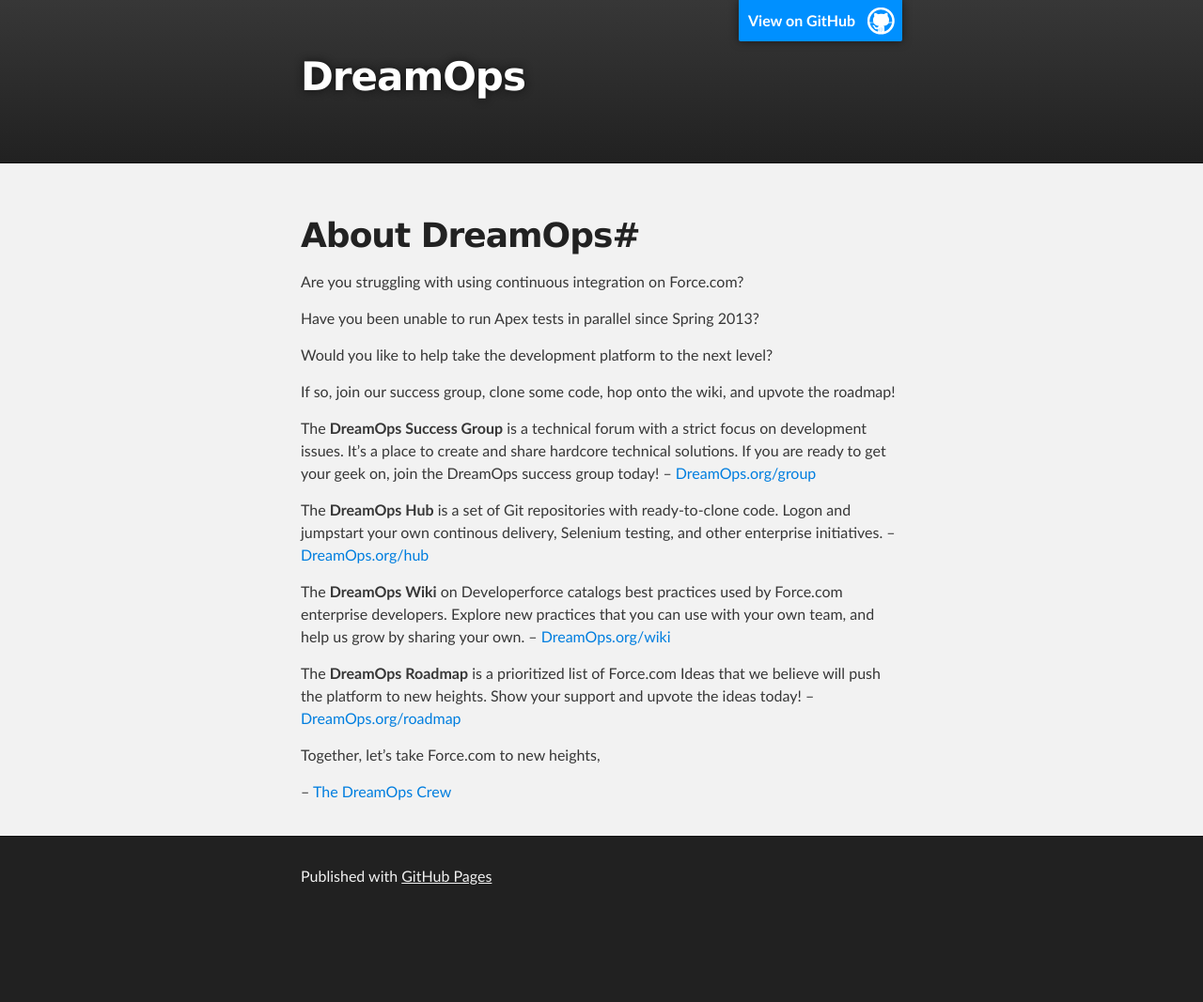
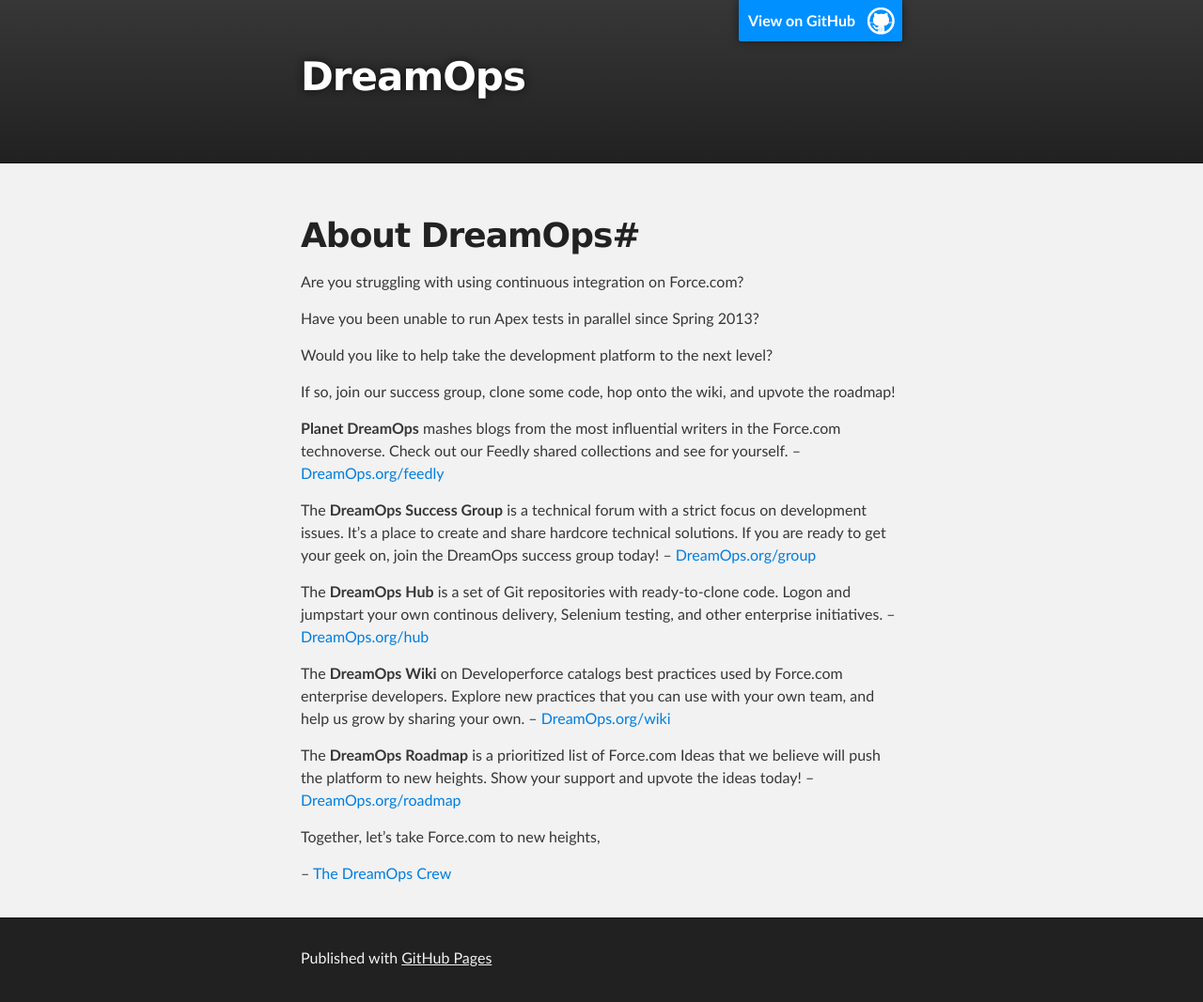
Before and after one commit to DreamOps/dreamops.github.io, a Jekyll site: the page built from index.md, in a window 1280 px wide. Shown: the whole page at 94% size. Built offline with Jekyll 4.4.1, drawn with Linux system fonts in a browser that asks for light colours; Markdown is read by kramdown in place of the engine named in the settings; before the commit the page ends 980 px from its top, so only the background shows below that.

Commit message:
#3 Add Feedly link.

```diff
--- a/index.md
+++ b/index.md
@@ -12,6 +12,8 @@ Would you like to help take the development platform to the next level?
 
 If so, join our success group, clone some code, hop onto the wiki, and upvote the roadmap!
 
+**Planet DreamOps** mashes blogs from the most influential writers in the Force.com technoverse. Check out our Feedly shared collections and see for yourself. -- [DreamOps.org/feedly](./feedly)
+
 The **DreamOps Success Group** is a technical forum with a strict focus on development issues. It's a place to create and share hardcore technical solutions. If you are ready to get your geek on, join the DreamOps success group today! -- [DreamOps.org/group](./group)
 
 The **DreamOps Hub** is a set of Git repositories with ready-to-clone code. Logon and jumpstart your own continous delivery, Selenium testing, and other enterprise initiatives. -- [DreamOps.org/hub](./hub)
```
